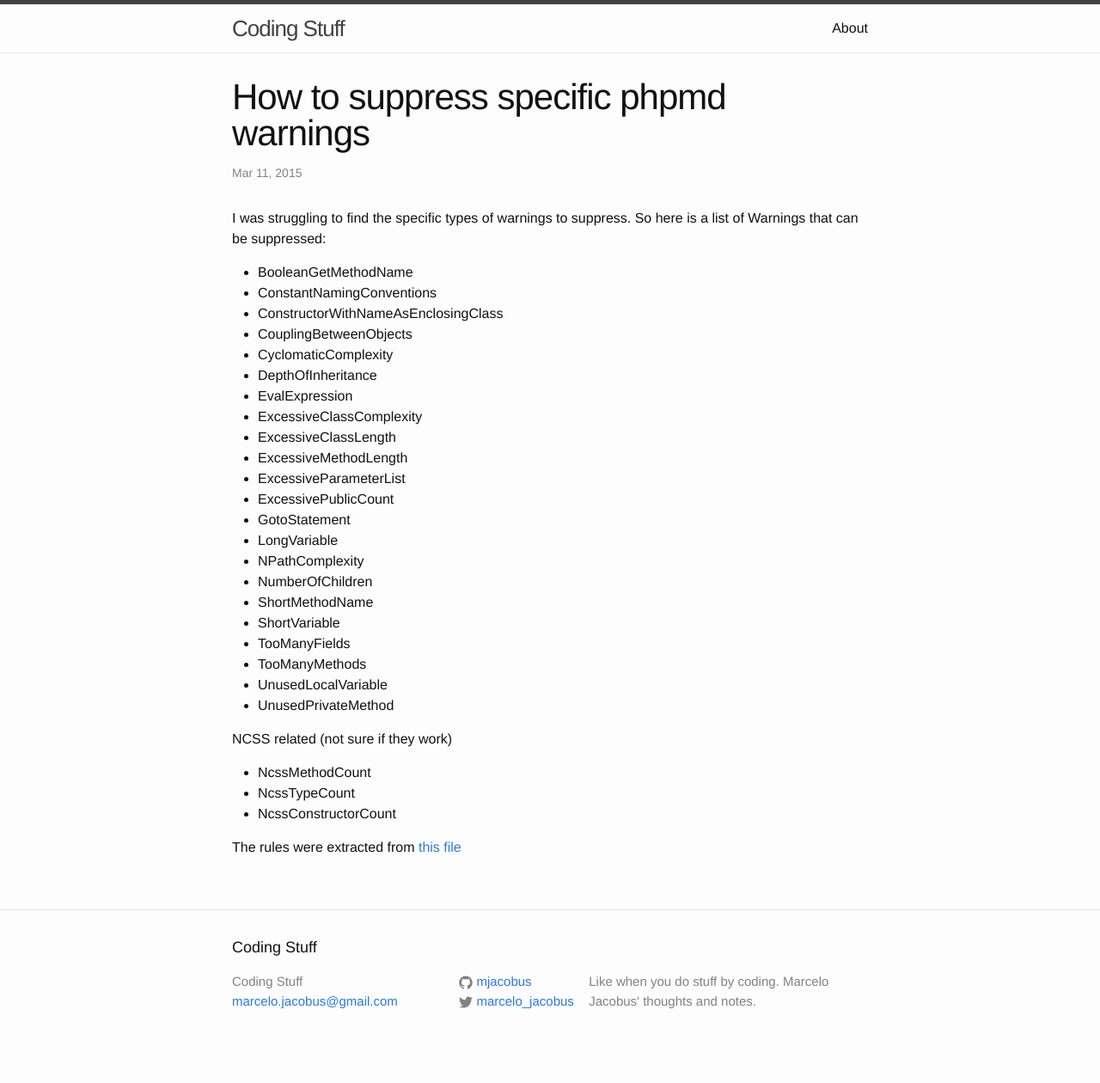
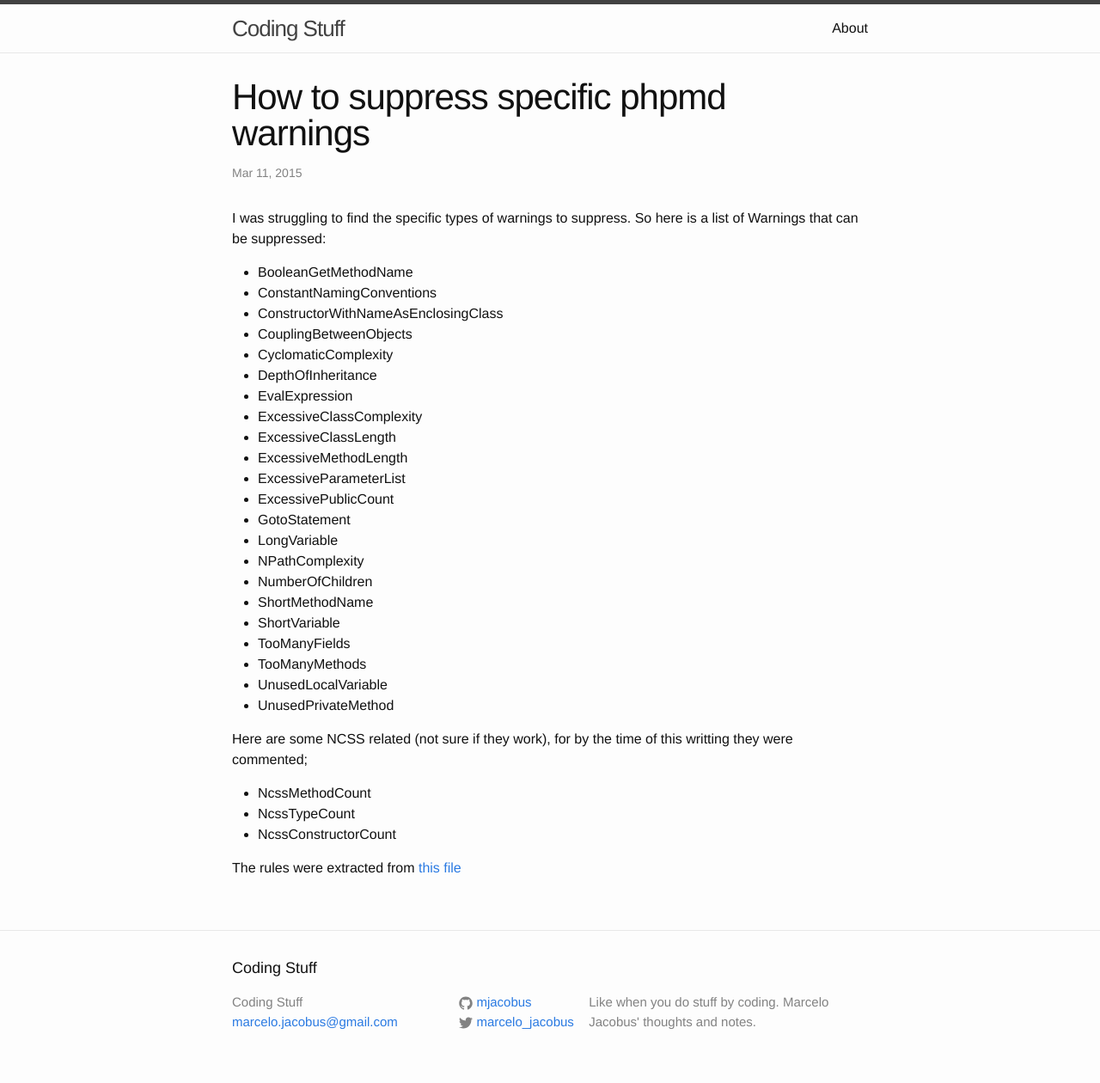
Before and after one commit to mjacobus/mjacobus.github.io, a Jekyll site: the page built from _posts/2015-03-11-how-to-suppress-specific-phpmd-warnings.md, in a window 1280 px wide. Shown: the whole page at 86% size. Built offline with Jekyll 4.4.1, drawn with Linux system fonts in a browser that asks for light colours; comment, search, counter and statistics services are not loaded; before the commit the page ends 1236 px from its top, so only the background shows below that.

Commit message:
Fixed listing in post

```diff
--- a/_posts/2015-03-11-how-to-suppress-specific-phpmd-warnings.md
+++ b/_posts/2015-03-11-how-to-suppress-specific-phpmd-warnings.md
@@ -29,7 +29,8 @@ I was struggling to find the specific types of warnings to suppress. So here is
 - UnusedLocalVariable
 - UnusedPrivateMethod
 
-NCSS related (not sure if they work)
+Here are some NCSS related (not sure if they work), for by the time of this writting they were commented;
+
 - NcssMethodCount
 - NcssTypeCount
 - NcssConstructorCount
```
